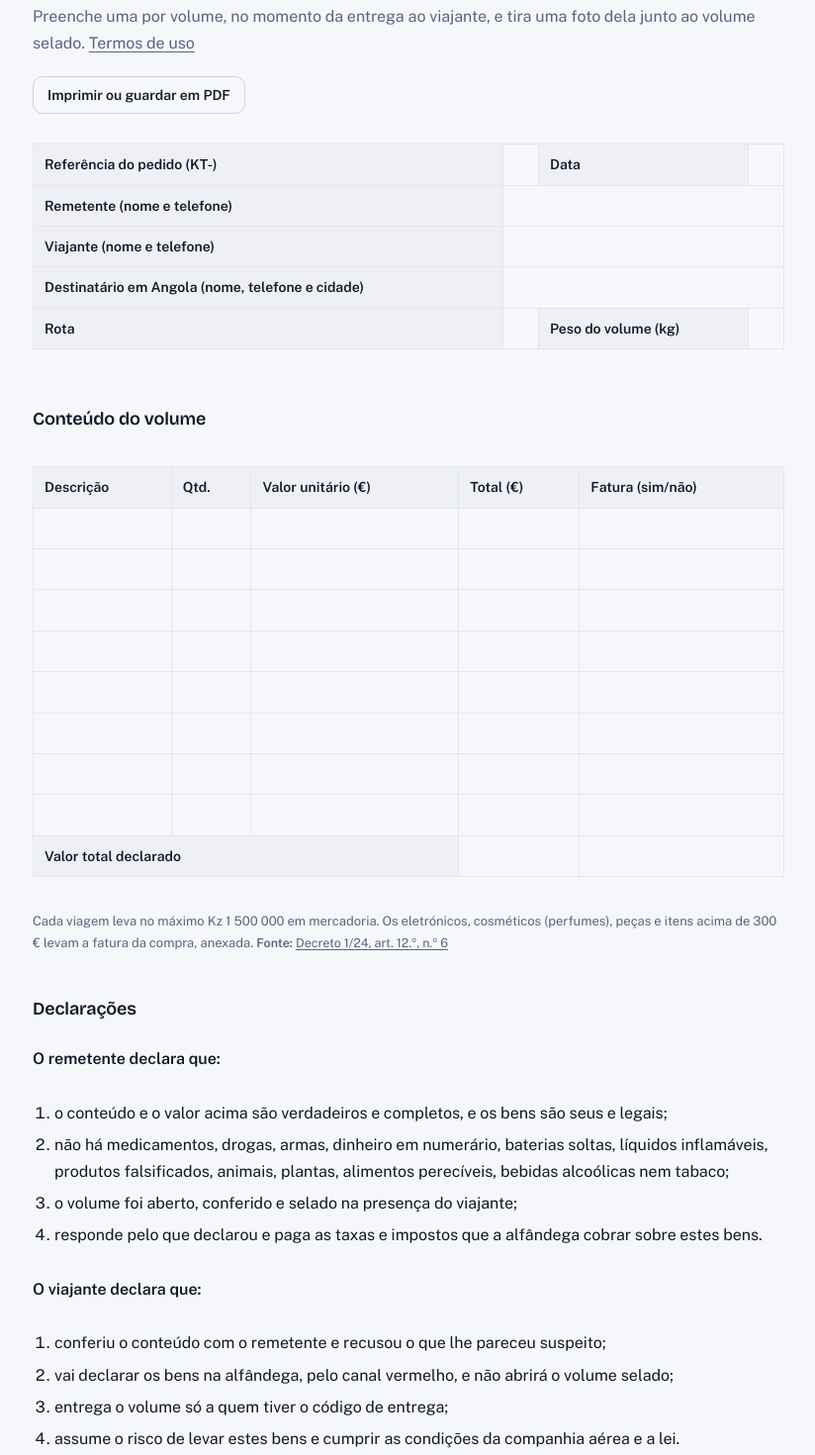
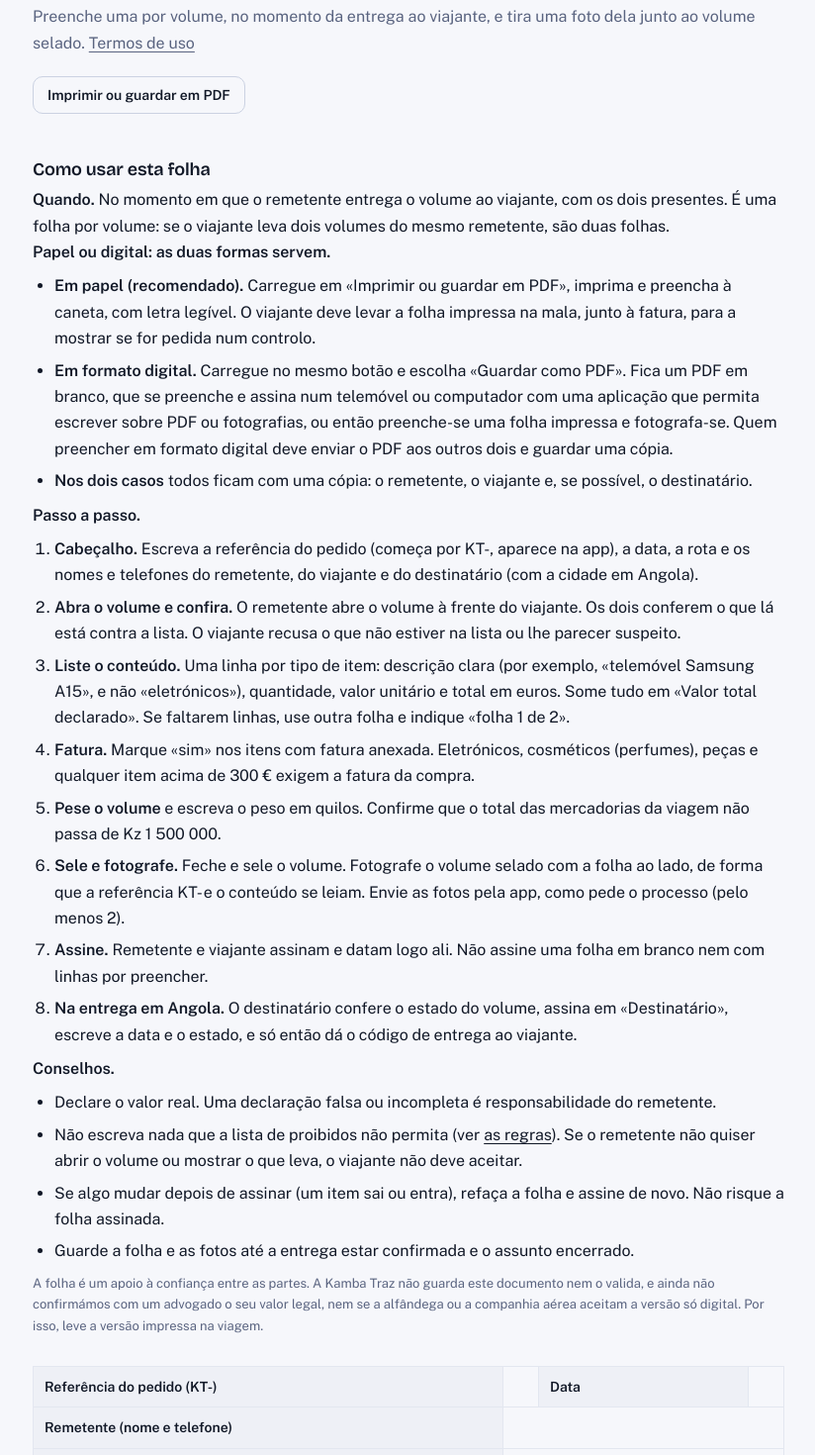
Before and after one commit to DerbyCndd/kamba-traz, a Next.js app: page /declaracao in a window 1280 px wide. Shown: the part 180-1650 px from the top of the page at 99% size, without its empty margins (87-911 px from the left). Built offline with nearby package versions, Linux system fonts and the light colour scheme; no server answers.

Commit message:
Declaração de conteúdo: instruções detalhadas de uso (papel ou digital, passo a passo, conselhos)
Co-Authored-By: Claude Sonnet 5.5 <noreply@anthropic.com>

```diff
--- a/src/app/declaracao/page.tsx
+++ b/src/app/declaracao/page.tsx
@@ -14,6 +14,40 @@ export default function DeclaracaoPage() {
       <h2>Declaração de conteúdo</h2>
       <p className="muted noprint">Preenche uma por volume, no momento da entrega ao viajante, e tira uma foto dela junto ao volume selado. <Link href="/termos">Termos de uso</Link></p>
       <div className="noprint row"><PrintButton /></div>
+
+      <div className="noprint">
+        <h3>Como usar esta folha</h3>
+        <p><b>Quando.</b> No momento em que o remetente entrega o volume ao viajante, com os dois presentes. É uma folha por volume: se o viajante leva dois volumes do mesmo remetente, são duas folhas.</p>
+
+        <p><b>Papel ou digital: as duas formas servem.</b></p>
+        <ul>
+          <li><b>Em papel (recomendado).</b> Carregue em «Imprimir ou guardar em PDF», imprima e preencha à caneta, com letra legível. O viajante deve levar a folha impressa na mala, junto à fatura, para a mostrar se for pedida num controlo.</li>
+          <li><b>Em formato digital.</b> Carregue no mesmo botão e escolha «Guardar como PDF». Fica um PDF em branco, que se preenche e assina num telemóvel ou computador com uma aplicação que permita escrever sobre PDF ou fotografias, ou então preenche-se uma folha impressa e fotografa-se. Quem preencher em formato digital deve enviar o PDF aos outros dois e guardar uma cópia.</li>
+          <li><b>Nos dois casos</b> todos ficam com uma cópia: o remetente, o viajante e, se possível, o destinatário.</li>
+        </ul>
+
+        <p><b>Passo a passo.</b></p>
+        <ol>
+          <li><b>Cabeçalho.</b> Escreva a referência do pedido (começa por KT-, aparece na app), a data, a rota e os nomes e telefones do remetente, do viajante e do destinatário (com a cidade em Angola).</li>
+          <li><b>Abra o volume e confira.</b> O remetente abre o volume à frente do viajante. Os dois conferem o que lá está contra a lista. O viajante recusa o que não estiver na lista ou lhe parecer suspeito.</li>
+          <li><b>Liste o conteúdo.</b> Uma linha por tipo de item: descrição clara (por exemplo, «telemóvel Samsung A15», e não «eletrónicos»), quantidade, valor unitário e total em euros. Some tudo em «Valor total declarado». Se faltarem linhas, use outra folha e indique «folha 1 de 2».</li>
+          <li><b>Fatura.</b> Marque «sim» nos itens com fatura anexada. Eletrónicos, cosméticos (perfumes), peças e qualquer item acima de 300 € exigem a fatura da compra.</li>
+          <li><b>Pese o volume</b> e escreva o peso em quilos. Confirme que o total das mercadorias da viagem não passa de Kz 1 500 000.</li>
+          <li><b>Sele e fotografe.</b> Feche e sele o volume. Fotografe o volume selado com a folha ao lado, de forma que a referência KT- e o conteúdo se leiam. Envie as fotos pela app, como pede o processo (pelo menos 2).</li>
+          <li><b>Assine.</b> Remetente e viajante assinam e datam logo ali. Não assine uma folha em branco nem com linhas por preencher.</li>
+          <li><b>Na entrega em Angola.</b> O destinatário confere o estado do volume, assina em «Destinatário», escreve a data e o estado, e só então dá o código de entrega ao viajante.</li>
+        </ol>
+
+        <p><b>Conselhos.</b></p>
+        <ul>
+          <li>Declare o valor real. Uma declaração falsa ou incompleta é responsabilidade do remetente.</li>
+          <li>Não escreva nada que a lista de proibidos não permita (ver <Link href="/regras">as regras</Link>). Se o remetente não quiser abrir o volume ou mostrar o que leva, o viajante não deve aceitar.</li>
+          <li>Se algo mudar depois de assinar (um item sai ou entra), refaça a folha e assine de novo. Não risque a folha assinada.</li>
+          <li>Guarde a folha e as fotos até a entrega estar confirmada e o assunto encerrado.</li>
+        </ul>
+
+        <p className="hint">A folha é um apoio à confiança entre as partes. A Kamba Traz não guarda este documento nem o valida, e ainda não confirmámos com um advogado o seu valor legal, nem se a alfândega ou a companhia aérea aceitam a versão só digital. Por isso, leve a versão impressa na viagem.</p>
+      </div>
 
       <div className="doctablewrap"><table className="doctable">
         <tbody>
```
